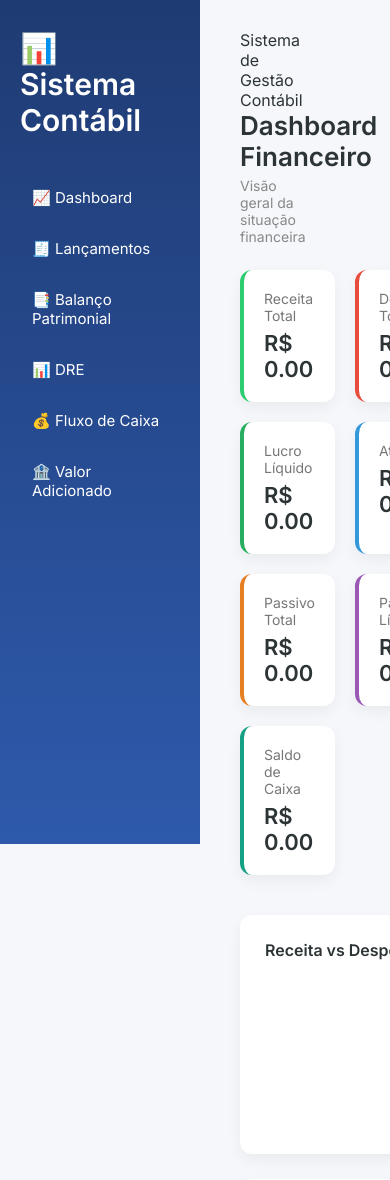
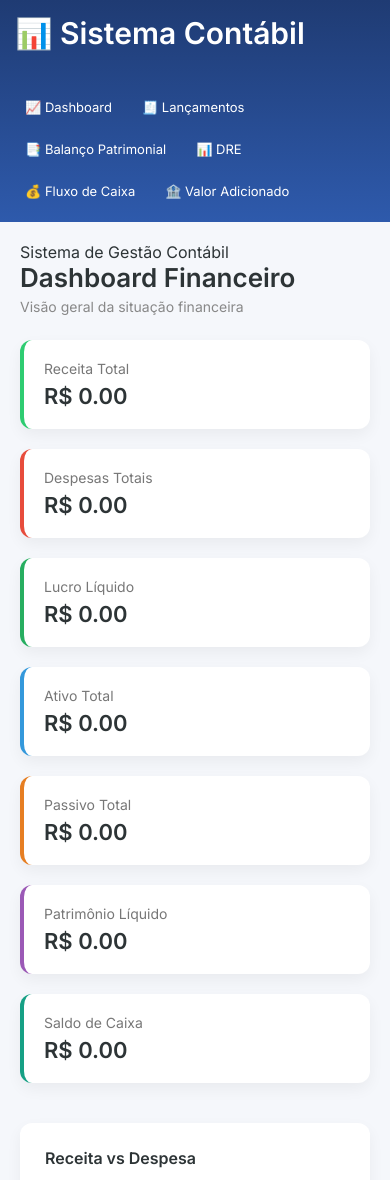
Before and after one commit to olivercarla952/sistema-contabil, a Flask app: page / in a window 390 px wide; the page is wider, and only the part inside the window is pictured. Shown: the top 1180 px of that part. Run offline with Flask 3, Linux system fonts and the light colour scheme; data comes from the database, SQL or seed files in the repository; data that the repository does not hold is empty; a map, chart or similar area stays blank; some libraries are stand-ins or nearby versions.

Commit message:
layout mobile corrigido

```diff
--- a/static/css/style.css
+++ b/static/css/style.css
@@ -31,6 +31,8 @@ color:white;
 padding:30px 20px;
 position:fixed;
 height:100vh;
+top:0;
+left:0;
 }
 
 .logo{
@@ -121,33 +123,13 @@ font-weight:600;
 
 /* CORES FINANCEIRAS */
 
-.receita{
-border-left:4px solid #2ecc71;
-}
-
-.despesa{
-border-left:4px solid #e74c3c;
-}
-
-.lucro{
-border-left:4px solid #27ae60;
-}
-
-.ativo{
-border-left:4px solid #3498db;
-}
-
-.passivo{
-border-left:4px solid #e67e22;
-}
-
-.patrimonio{
-border-left:4px solid #9b59b6;
-}
-
-.caixa{
-border-left:4px solid #16a085;
-}
+.receita{border-left:4px solid #2ecc71;}
+.despesa{border-left:4px solid #e74c3c;}
+.lucro{border-left:4px solid #27ae60;}
+.ativo{border-left:4px solid #3498db;}
+.passivo{border-left:4px solid #e67e22;}
+.patrimonio{border-left:4px solid #9b59b6;}
+.caixa{border-left:4px solid #16a085;}
 
 
 /* GRÁFICOS */
@@ -265,9 +247,9 @@ text-decoration:underline;
 }
 
 
-/* RESPONSIVO */
+/* RESPONSIVO TABLET */
 
-@media(max-width:900px){
+@media (max-width: 900px){
 
 .sidebar{
 width:200px;
@@ -275,6 +257,7 @@ width:200px;
 
 .main-content{
 margin-left:200px;
+width:calc(100% - 200px);
 }
 
 .cards{
@@ -282,3 +265,68 @@ grid-template-columns:1fr 1fr;
 }
 
 }
+
+
+/* RESPONSIVO CELULAR */
+
+@media (max-width:768px){
+
+.layout{
+flex-direction:column;
+}
+
+/* menu vira topo */
+
+.sidebar{
+position:relative;
+width:100%;
+height:auto;
+padding:15px;
+}
+
+/* menu horizontal */
+
+.menu ul{
+display:flex;
+flex-wrap:wrap;
+gap:10px;
+}
+
+.menu li{
+margin:0;
+}
+
+.menu a{
+font-size:13px;
+padding:8px 10px;
+}
+
+/* conteúdo ocupa tela inteira */
+
+.main-content{
+margin-left:0;
+width:100%;
+padding:20px;
+}
+
+/* cards empilhados */
+
+.cards{
+grid-template-columns:1fr;
+}
+
+/* gráficos empilhados */
+
+.charts{
+grid-template-columns:1fr;
+}
+
+/* tabelas com scroll */
+
+table{
+display:block;
+overflow-x:auto;
+white-space:nowrap;
+}
+
+}
```
